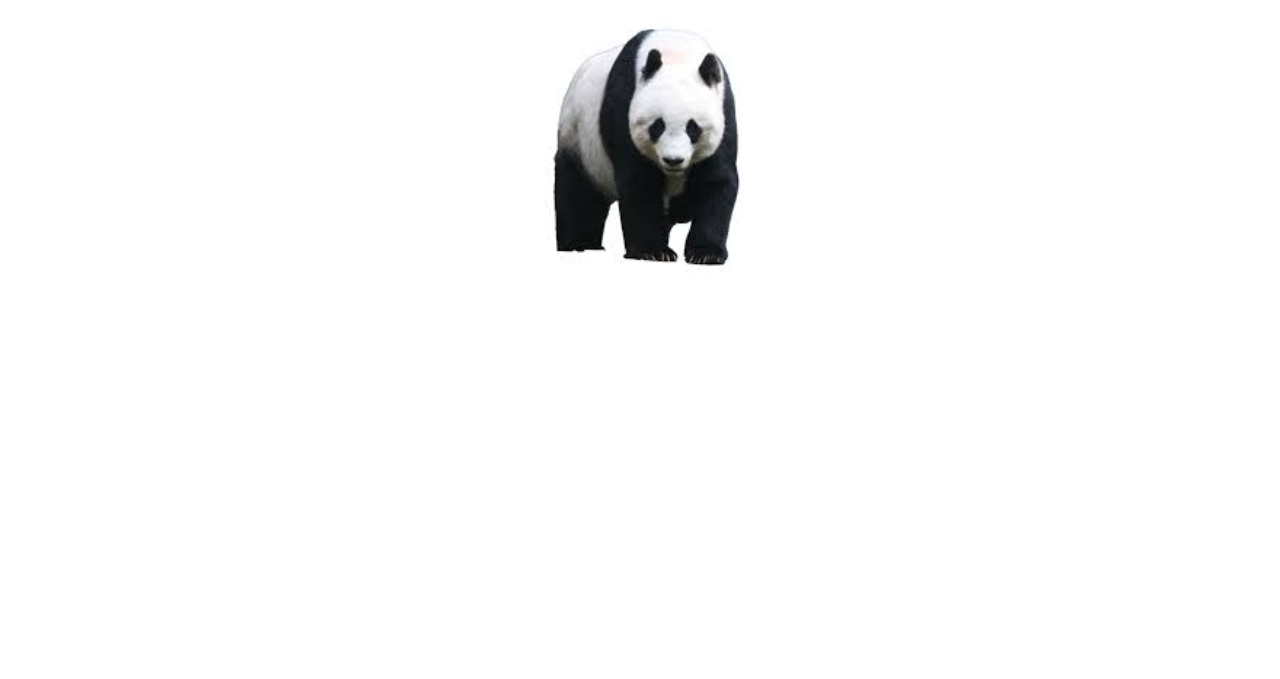
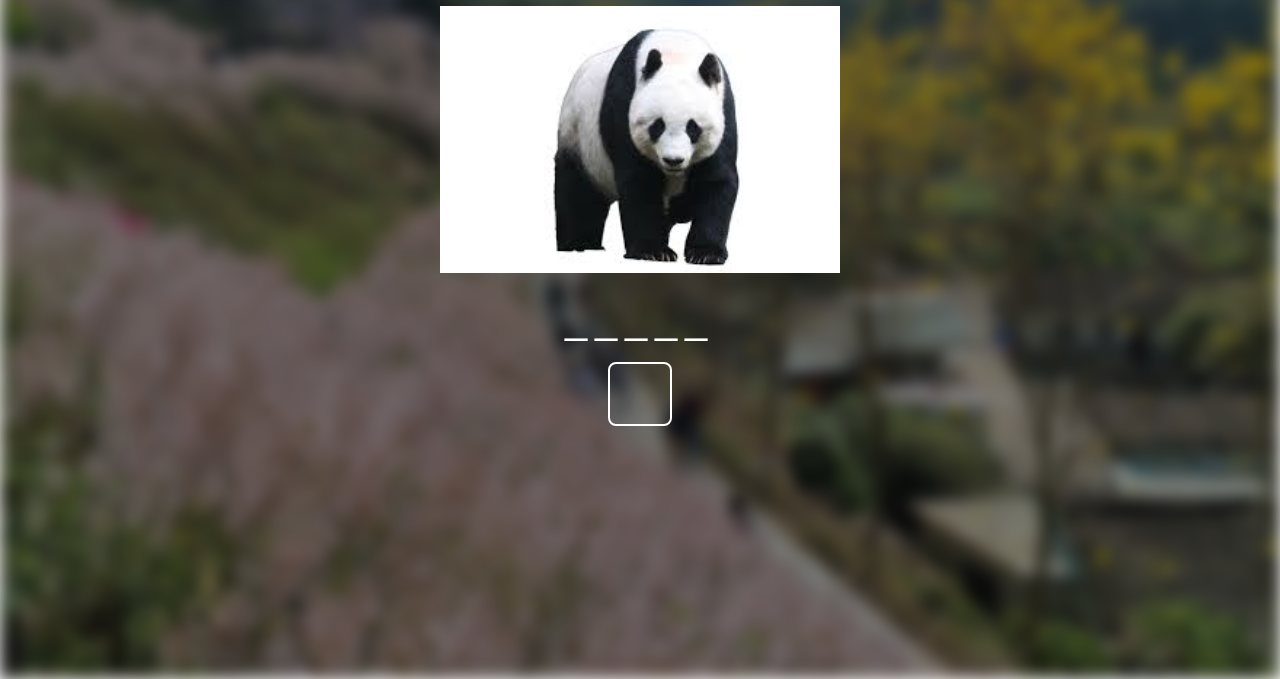
Before and after one commit to EmeraldMerchant/englishgame, a plain HTML site: page index.html in a window 1280 px wide. Shown: the part 121-800 px from the top of the page. Drawn offline with Linux system fonts and the light colour scheme.

Commit message:
Update style.css

```diff
--- a/style.css
+++ b/style.css
@@ -7,7 +7,7 @@ body {
 .background-blur {
   position: fixed;
   top: 0; left: 0; right: 0; bottom: 0;
-  background: url('images/bg.png') center center / cover no-repeat;
+  background: url('bg.png') center center / cover no-repeat;
   filter: blur(8px) brightness(0.6);
   z-index: -1;
 }
```
